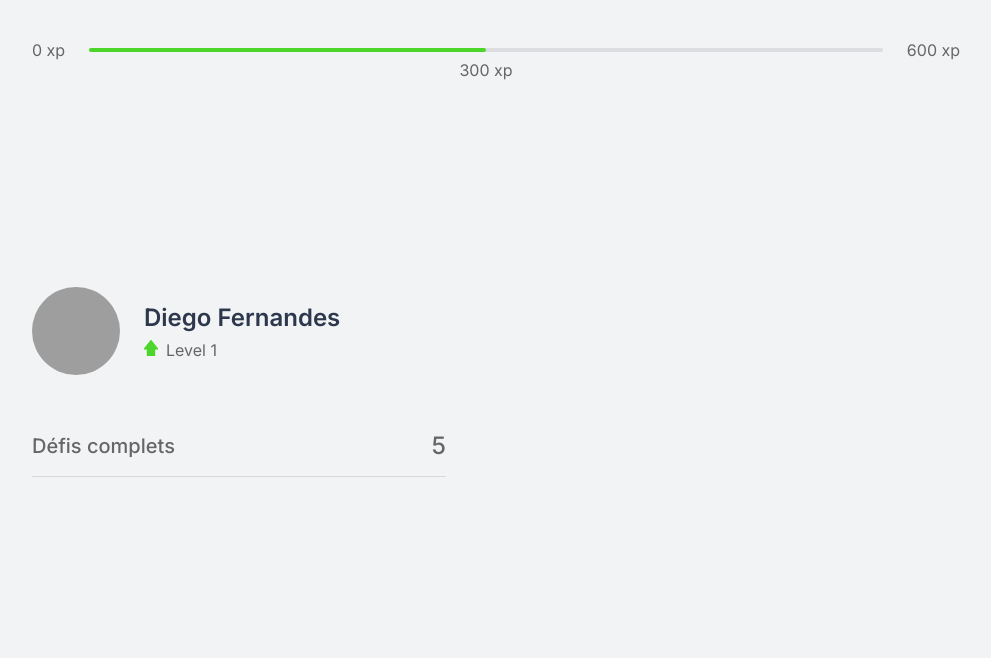
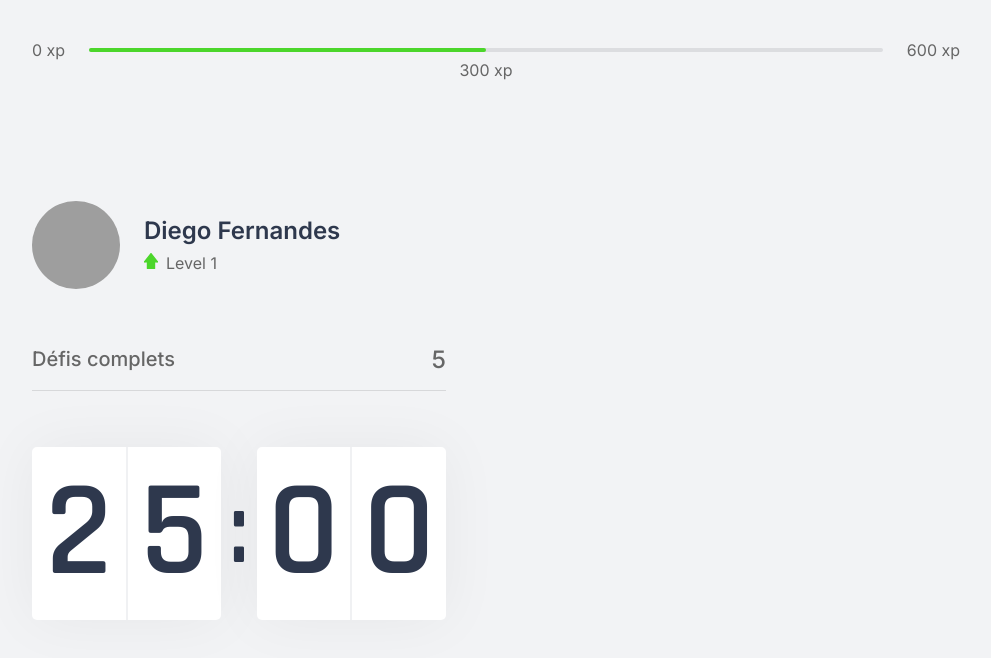
Before and after one commit to mitaksim1/move.it-mitaksim, a Next.js app: page / in a window 1280 px wide. Shown: the top 658 px of the page, without its empty margins (144-1135 px from the left). Built offline with nearby package versions, Linux system fonts and the light colour scheme; grey boxes are pictures that could not be loaded.

Commit message:
Création composant Countdown et ses styles css

```diff
--- /dev/null
+++ b/src/components/Countdown.tsx
@@ -0,0 +1,18 @@
+import styles from '../styles/components/Countdown.module.css';
+
+export function Countdown() {
+    return (
+        <div className={styles.countdownContainer}>
+            <div>
+                {/* On a séparé le chiffre 25 en deux span pour faciliter la stylisation */}
+                <span>2</span>
+                <span>5</span>
+            </div>
+            <span>:</span>
+            <div>
+                <span>0</span>
+                <span>0</span>
+            </div>
+        </div>
+    );
+}
--- a/src/pages/index.tsx
+++ b/src/pages/index.tsx
@@ -2,6 +2,7 @@
 import { ExperienceBar } from '../components/ExperienceBar';
 import { Profile } from '../components/Profile';
 import { CompletedChallenges } from '../components/CompletedChallenges';
+import { Countdown } from '../components/Countdown';
 
 import styles from '../styles/pages/Home.module.css';
 
@@ -14,6 +15,7 @@
         <div>
           <Profile />
           <CompletedChallenges />
+          <Countdown />
         </div>
         {/* Partie droite */}
         <div>
--- /dev/null
+++ b/src/styles/components/Countdown.module.css
@@ -0,0 +1,40 @@
+.countdownContainer {
+    display: flex;
+    align-items: center;
+    font-family: Rajdhani;
+    font-weight: 600;
+    color: var(--title);
+}
+
+.countdownContainer > div {
+    flex: 1;
+
+    display: flex;
+    align-items: center;
+    justify-content: space-evenly;
+    background: var(--white);
+    box-shadow: 0 0 60px rgba(0, 0, 0, 0.05);
+    border-radius: 5px;
+    font-size: 8.5rem;
+    text-align: center;
+}
+
+.countdownContainer > div span {
+    flex: 1;
+}
+
+/* Dans le span qui est contenu dans la div on prend juste le premier */
+.countdownContainer > div span:first-child {
+    border-right: 1px solid #f0f1f3;
+}
+
+/* Ici, on prend le dernier span */
+.countdownContainer > div span:last-child {
+    border-left: 1px solid #f0f1f3;
+}
+
+/* Rappel: Quand on met le ">" on prend le fils directement lié au parent */
+.countdownContainer > span {
+    font-size: 6.25rem;
+    margin: 0 0.5rem;
+}
```
